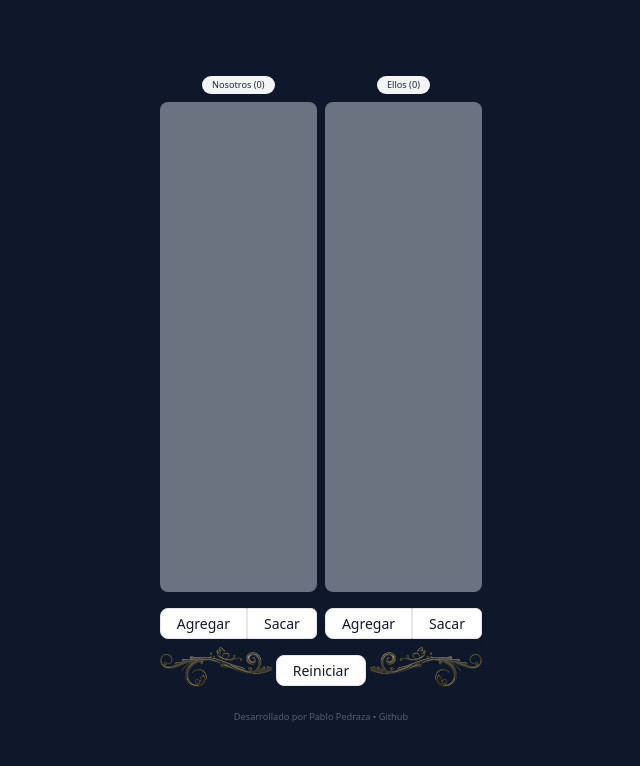
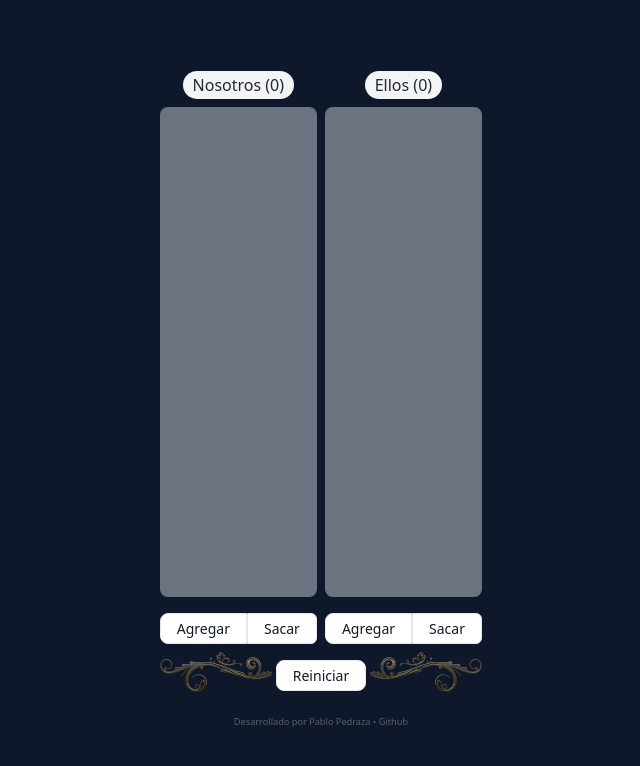
Before and after one commit to wayaba/anotador-truco, a React (Vite) app: page / in a window 1280 px wide. Shown: the top 766 px of the page, without its empty margins (319-959 px from the left). Built offline with nearby package versions, Linux system fonts and the light colour scheme.

Commit message:
cambio icono

```diff
--- a/index.html
+++ b/index.html
@@ -2,7 +2,7 @@
 <html lang="en">
   <head>
     <meta charset="UTF-8" />
-    <link rel="icon" type="image/svg+xml" href="/match.svg" />
+    <link rel="icon" type="image/svg+xml" href="/appicon.ico" />
     <meta name="viewport" content="width=device-width, initial-scale=1.0" />
     <title>Anotador Truco</title>
     <meta property="og:title" content="Anotador Truco" />
--- a/src/components/CounterBoard.jsx
+++ b/src/components/CounterBoard.jsx
@@ -51,7 +51,7 @@ export function CounterBoard({
 
   return (
     <section className="flex flex-col gap-2">
-      <span className="m-auto w-fit bg-gray-100 text-gray-800 text-xs font-medium px-2.5 py-0.5 rounded-full dark:bg-gray-700 dark:text-gray-300 text-center">
+      <span className="m-auto w-fit bg-gray-100 text-gray-800 text-base font-medium px-2.5 py-0.5 rounded-full dark:bg-gray-700 dark:text-gray-300 text-center">
         {title} ({points})
       </span>
       <div className="flex flex-col bg-gray-500 min-h-[490px] rounded-lg">
```
Also changed, not shown: public/match.svg (deleted), 1 other file (tests, documents, lock files or other folders).
